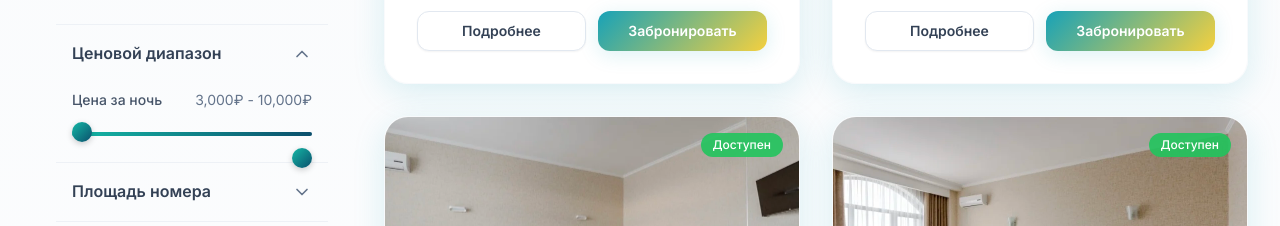
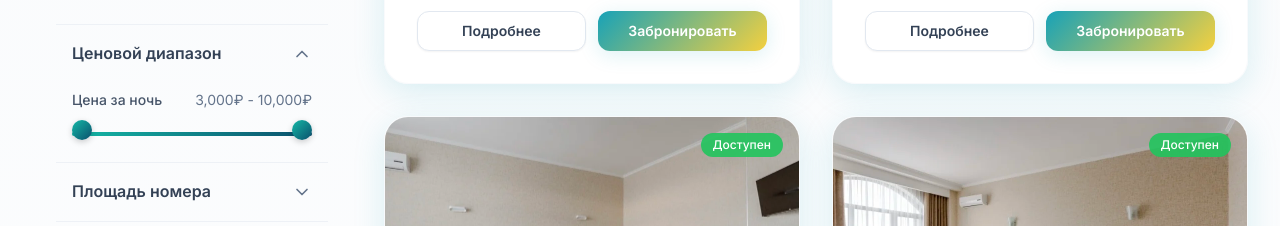
Before and after one commit to IvanMitska/absolut-hotel, a React (Vite) app: page /rooms in a window 1280 px wide. Shown: the part 1226-1452 px from the top of the page. Built offline with nearby package versions, Linux system fonts and the light colour scheme.

Commit message:
Fix: Align range slider thumbs on a single track
- Corrected CSS for the range slider to ensure both thumbs appear on the same line.
- Made the individual input tracks transparent, so only the main colored track is visible.
- This fixes the visual bug where the slider appeared as two separate lines.

```diff
--- a/src/index.css
+++ b/src/index.css
@@ -439,21 +439,19 @@ html {
   background: transparent;
   cursor: pointer;
   width: 100%;
-  height: 1rem; /* Увеличим высоту для удобства */
-  position: relative;
-  pointer-events: none; /* Отключаем события для обертки */
+  height: 1rem;
+  pointer-events: none;
 }
 
 .slider-thumb::-webkit-slider-track {
-  background: #e2e8f0;
-  height: 8px;
-  border-radius: 4px;
+  background: transparent;
+  border: none;
 }
 
 .slider-thumb::-webkit-slider-thumb {
   -webkit-appearance: none;
   appearance: none;
-  pointer-events: auto; /* Включаем события для самого ползунка */
+  pointer-events: auto;
   width: 20px;
   height: 20px;
   background: linear-gradient(135deg, #14b8a6, #0b4f6c);
@@ -472,14 +470,12 @@ html {
 }
 
 .slider-thumb::-moz-range-track {
-  background: #e2e8f0;
-  height: 8px;
-  border-radius: 4px;
+  background: transparent;
   border: none;
 }
 
 .slider-thumb::-moz-range-thumb {
-  pointer-events: auto; /* Включаем события для самого ползунка */
+  pointer-events: auto;
   width: 20px;
   height: 20px;
   background: linear-gradient(135deg, #14b8a6, #0b4f6c);
```
